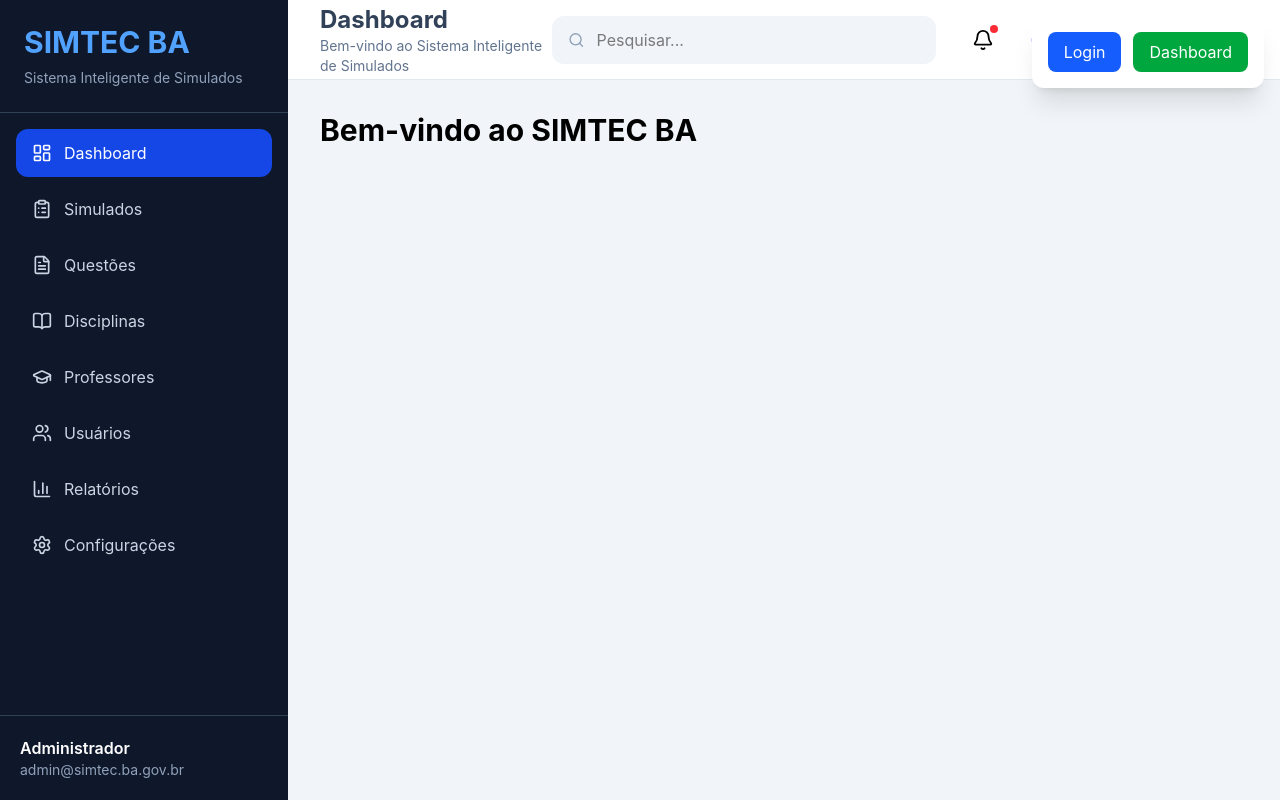
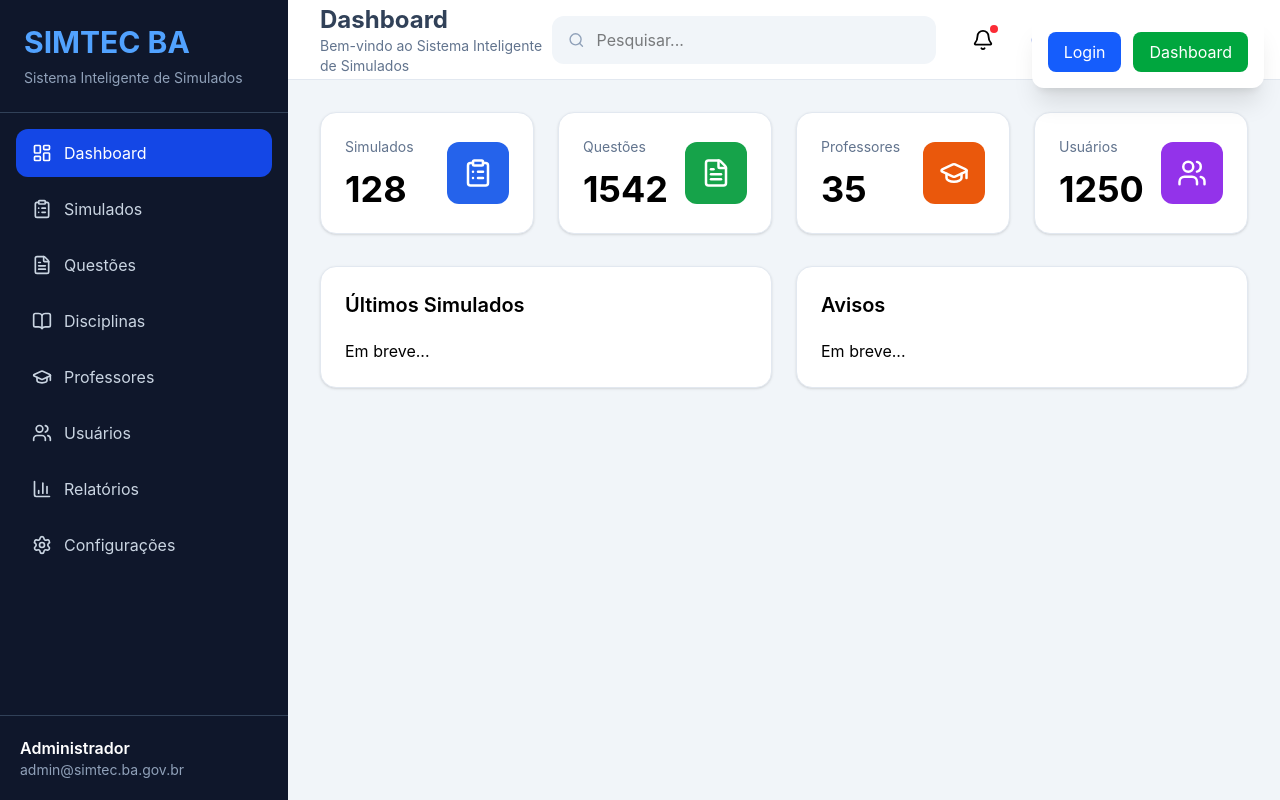
Before and after one commit to devsanclei/projeto-simtec-ba, a React (Vite) app: page /dashboard in a window 1280 px wide. Built offline with nearby package versions, Linux system fonts and the light colour scheme; the HTML template or start-up script is replaced by a standard one.

Commit message:
feat(dashboard): adiciona cards de estatísticas e seções reutilizáveis

```diff
--- /dev/null
+++ b/src/components/dashboard/DashboardGrid.jsx
@@ -0,0 +1,13 @@
+export default function DashboardGrid({ children }) {
+
+    return (
+
+        <div className="grid grid-cols-4 gap-6">
+
+            {children}
+
+        </div>
+
+    );
+
+}
--- /dev/null
+++ b/src/components/dashboard/SectionCard.jsx
@@ -0,0 +1,19 @@
+export default function SectionCard({ title, children }) {
+
+    return (
+
+        <div className="bg-white rounded-2xl border border-slate-200 shadow-sm p-6">
+
+            <h2 className="text-xl font-semibold mb-5">
+
+                {title}
+
+            </h2>
+
+            {children}
+
+        </div>
+
+    );
+
+}
--- /dev/null
+++ b/src/components/dashboard/StatCard.jsx
@@ -0,0 +1,45 @@
+export default function StatCard({
+    title,
+    value,
+    icon: Icon,
+    color,
+}) {
+
+    return (
+
+        <div className="bg-white rounded-2xl shadow-sm border border-slate-200 p-6 transition hover:shadow-lg">
+
+            <div className="flex justify-between items-center">
+
+                <div>
+
+                    <p className="text-slate-500 text-sm">
+
+                        {title}
+
+                    </p>
+
+                    <h2 className="text-4xl font-bold mt-3">
+
+                        {value}
+
+                    </h2>
+
+                </div>
+
+                <div
+                    className="p-4 rounded-xl"
+                    style={{ backgroundColor: color }}
+                >
+
+                    <Icon color="white" size={30} />
+
+                </div>
+
+            </div>
+
+        </div>
+
+    );
+
+}
--- a/src/pages/Dashboard.jsx
+++ b/src/pages/Dashboard.jsx
@@ -1,13 +1,72 @@
 import MainLayout from "../components/layout/MainLayout";
 
+import DashboardGrid from "../components/dashboard/DashboardGrid";
+import StatCard from "../components/dashboard/StatCard";
+import SectionCard from "../components/dashboard/SectionCard";
+
+import {
+    ClipboardList,
+    FileText,
+    GraduationCap,
+    Users,
+} from "lucide-react";
+
 export default function Dashboard() {
-  return (
-    <MainLayout>
 
-      <div className="text-3xl font-bold">
-        Bem-vindo ao SIMTEC BA
-      </div>
+    return (
 
-    </MainLayout>
-  );
+        <MainLayout>
+
+            <DashboardGrid>
+
+                <StatCard
+                    title="Simulados"
+                    value="128"
+                    icon={ClipboardList}
+                    color="#2563eb"
+                />
+
+                <StatCard
+                    title="Questões"
+                    value="1542"
+                    icon={FileText}
+                    color="#16a34a"
+                />
+
+                <StatCard
+                    title="Professores"
+                    value="35"
+                    icon={GraduationCap}
+                    color="#ea580c"
+                />
+
+                <StatCard
+                    title="Usuários"
+                    value="1250"
+                    icon={Users}
+                    color="#9333ea"
+                />
+
+            </DashboardGrid>
+
+            <div className="grid grid-cols-2 gap-6 mt-8">
+
+                <SectionCard title="Últimos Simulados">
+
+                    Em breve...
+
+                </SectionCard>
+
+                <SectionCard title="Avisos">
+
+                    Em breve...
+
+                </SectionCard>
+
+            </div>
+
+        </MainLayout>
+
+    );
+
 }
```
